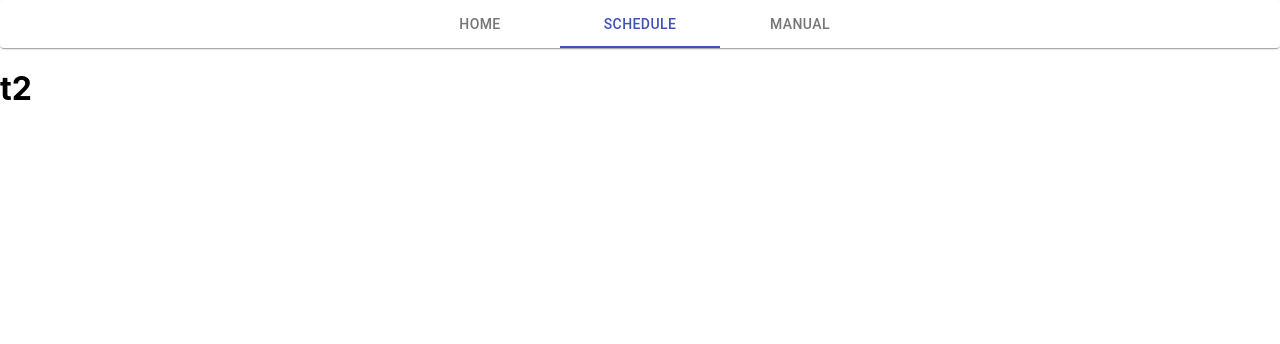
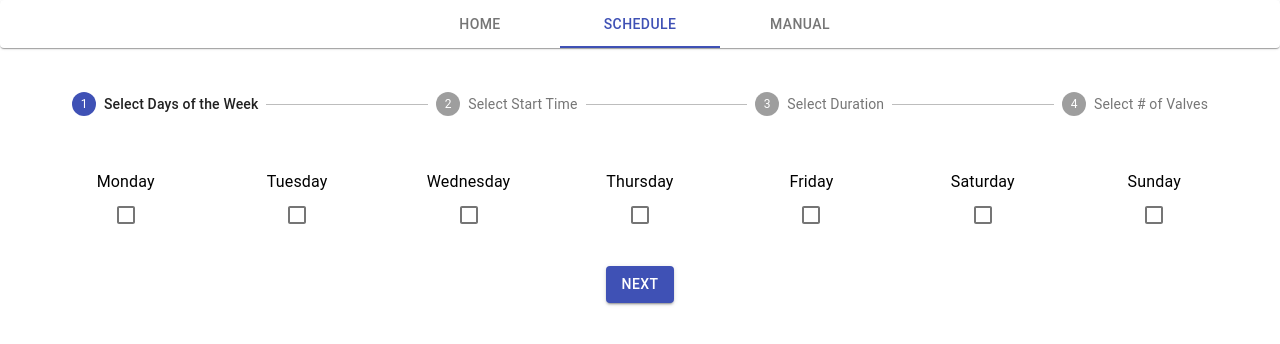
Before and after one commit to daoviedo/sprinker, a React (Create React App) app in the folder frontend/: page / in a window 1280 px wide. Both pictures are taken after a click on the tab "SCHEDULE". Shown: the top 344 px of the page. Built offline with nearby package versions, Linux system fonts and the light colour scheme.

Commit message:
updated stepper

```diff
--- a/frontend/package.json
+++ b/frontend/package.json
@@ -3,8 +3,11 @@
   "version": "0.1.0",
   "private": true,
   "dependencies": {
+    "@date-io/date-fns": "^1.3.11",
     "@material-ui/core": "^4.6.1",
     "@material-ui/icons": "^4.5.1",
+    "@material-ui/pickers": "^3.2.8",
+    "date-fns": "^2.8.0",
     "react": "^16.12.0",
     "react-dom": "^16.12.0",
     "react-scripts": "3.2.0"
--- /dev/null
+++ b/frontend/src/Components/Days.js
@@ -0,0 +1,81 @@
+import React from 'react'
+import Checkbox from '@material-ui/core/Checkbox';
+import FormControlLabel from '@material-ui/core/FormControlLabel';
+import Grid from '@material-ui/core/Grid';
+import { Button } from '@material-ui/core';
+
+export default function Days(props){
+    /*
+        const [state, setState] = React.useState({
+        mon: false,
+        tue: false,
+        wed: false,
+        thu: false,
+        fri: false,
+        sat: false,
+        sun: false
+      });
+
+      const handleChange = name => event => {
+        setState({ ...state, [name]: event.target.checked });
+      };
+    */
+
+    return(
+        <div style={{marginTop: 30, textAlign: 'center'}}>
+            <Grid container>
+                <Grid item xs style={{textAlign: 'center'}}>
+                    <FormControlLabel
+                        control={<Checkbox checked={props.state.mon} onChange={props.handleChange('mon')} color="primary" />}
+                        label="Monday"
+                        labelPlacement="top"
+                    />
+                </Grid>
+                <Grid item xs style={{textAlign: 'center'}}>
+                    <FormControlLabel
+                        control={<Checkbox checked={props.state.tue} onChange={props.handleChange('tue')} color="primary" />}
+                        label="Tuesday"
+                        labelPlacement="top"
+                    />
+                </Grid>
+                <Grid item xs style={{textAlign: 'center'}}>
+                    <FormControlLabel
+                        control={<Checkbox checked={props.state.wed} onChange={props.handleChange('wed')} color="primary" />}
+                        label="Wednesday"
+                        labelPlacement="top"
+                    />
+                </Grid>
+                <Grid item xs style={{textAlign: 'center'}}>
+                    <FormControlLabel
+                        control={<Checkbox checked={props.state.thu} onChange={props.handleChange('thu')} color="primary" />}
+                        label="Thursday"
+                        labelPlacement="top"
+                    />
+                </Grid>
+                <Grid item xs style={{textAlign: 'center'}}>
+                    <FormControlLabel
+                        control={<Checkbox checked={props.state.fri} onChange={props.handleChange('fri')} color="primary" />}
+                        label="Friday"
+                        labelPlacement="top"
+                    />
+                </Grid>
+                <Grid item xs style={{textAlign: 'center'}}>
+                    <FormControlLabel
+                        control={<Checkbox checked={props.state.sat} onChange={props.handleChange('sat')} color="primary" />}
+                        label="Saturday"
+                        labelPlacement="top"
+                    />
+                </Grid>
+                <Grid item xs style={{textAlign: 'center'}}>
+                    <FormControlLabel
+                        control={<Checkbox checked={props.state.sun} onChange={props.handleChange('sun')} color="primary" />}
+                        label="Sunday"
+                        labelPlacement="top"
+                    />
+                </Grid>
+
+            </Grid>
+            <Button onClick={props.next} variant="contained" color="primary" style={{marginTop: 30}}>Next</Button>
+        </div>
+    );
+}
--- /dev/null
+++ b/frontend/src/Components/ScheduleStepper.js
@@ -0,0 +1,50 @@
+import React from 'react';
+import Stepper from '@material-ui/core/Stepper';
+import Step from '@material-ui/core/Step';
+import StepLabel from '@material-ui/core/StepLabel';
+import Button from '@material-ui/core/Button';
+import Typography from '@material-ui/core/Typography';
+import Days from './Days';
+import TimeSelect from './TimeSelect';
+
+export default function ScheduleStepper(props){
+    const [activeStep, setActiveStep] = React.useState(0);
+    function getContent(step){
+        switch(step){
+            case 0:
+                return <Days state={props.state} handleChange={props.handleChange} next={() => setActiveStep(prevActiveStep => prevActiveStep + 1)}/>;
+            case 1:
+                return <TimeSelect time={props.state.startTime} handleDateChange={props.handleDateChange} back={() => setActiveStep(prevActiveStep => prevActiveStep - 1)} next={() => setActiveStep(prevActiveStep => prevActiveStep + 1)}/>;
+            default:
+                return <h1>Unknown Step</h1>
+        }
+    }
+    return(
+        <div style={{margin: 'auto', marginTop: 20, maxWidth: 1200}}>
+        <Stepper activeStep={activeStep}>
+            <Step>
+                <StepLabel>
+                    Select Days of the Week
+                </StepLabel>
+            </Step>
+            <Step>
+                <StepLabel>
+                    Select Start Time
+                </StepLabel>
+            </Step>
+            <Step>
+                <StepLabel>
+                    Select Duration
+                </StepLabel>
+            </Step>
+            <Step>
+                <StepLabel>
+                    Select # of Valves
+                </StepLabel>
+            </Step>
+        </Stepper>
+        {getContent(activeStep)}
+
+        </div>
+    );
+}
--- /dev/null
+++ b/frontend/src/Components/TimeSelect.js
@@ -0,0 +1,38 @@
+import 'date-fns';
+import React from 'react';
+import {
+    MuiPickersUtilsProvider,
+    KeyboardTimePicker,
+  } from '@material-ui/pickers';
+import DateFnsUtils from '@date-io/date-fns';
+import Button from '@material-ui/core/Button';
+import ButtonGroup from '@material-ui/core/ButtonGroup';
+import Grid from '@material-ui/core/Grid';
+
+export default function TimeSelect(props){
+    return(
+        <div style={{textAlign: 'center'}}>
+            <MuiPickersUtilsProvider utils={DateFnsUtils}>
+            <KeyboardTimePicker
+          margin="normal"
+          id="time-picker"
+          label="Desired Time"
+          value={props.time}
+          onChange={props.handleDateChange}
+          KeyboardButtonProps={{
+            'aria-label': 'change time',
+          }}
+        />
+        </MuiPickersUtilsProvider>
+        <div style={{width: 140, margin: 'auto'}}>
+        <Grid item xs style={{margin: 'auto'}}>
+                    <ButtonGroup variant="contained" fullWidth>
+                        <Button onClick={props.back} color="primary">Back</Button>
+                        <Button onClick={props.next} color="secondary">Next</Button>
+                    </ButtonGroup>
+        </Grid>
+        </div>
+
+        </div>
+    );
+}
--- a/frontend/src/Containers/AllTabs.js
+++ b/frontend/src/Containers/AllTabs.js
@@ -4,6 +4,7 @@ import Paper from '@material-ui/core/Paper';
 import Tabs from '@material-ui/core/Tabs';
 import Tab from '@material-ui/core/Tab';
 import Manual from './Manual';
+import Schedule from './Schedule';
 
 const useStyles = makeStyles({
   root: {
@@ -24,7 +25,7 @@ export default function AllTabs() {
       case 0:
         return <h1>t1</h1>
       case 1:
-        return <h1>t2</h1>
+        return <Schedule/>
       case 2:
         return <Manual/>
       default:
--- a/frontend/src/Containers/Schedule.js
+++ b/frontend/src/Containers/Schedule.js
@@ -0,0 +1,36 @@
+import React, { Component } from 'react';
+import ScheduleStepper from '../Components/ScheduleStepper';
+
+class Schedule extends Component {
+    constructor(props){
+        super(props);
+        this.state = {
+            mon: false,
+            tue: false,
+            wed: false,
+            thu: false,
+            fri: false,
+            sat: false,
+            sun: false,
+            scheduleDays: [],
+            startTime: null,
+            Duration: '',
+            numValves: ''
+        }
+    }
+    handleChange = name => event => {
+        this.setState({[name]: event.target.checked });
+    }
+    handleDateChange = date => {
+        this.setState({startTime: date})
+    }
+    render() {
+        return (
+            <div>
+                <ScheduleStepper handleDateChange={this.handleDateChange} handleChange={this.handleChange} state={this.state}/>
+            </div>
+        );
+    }
+}
+
+export default Schedule;
```
Also changed, not shown: 1 other file (tests, documents, lock files or other folders).
